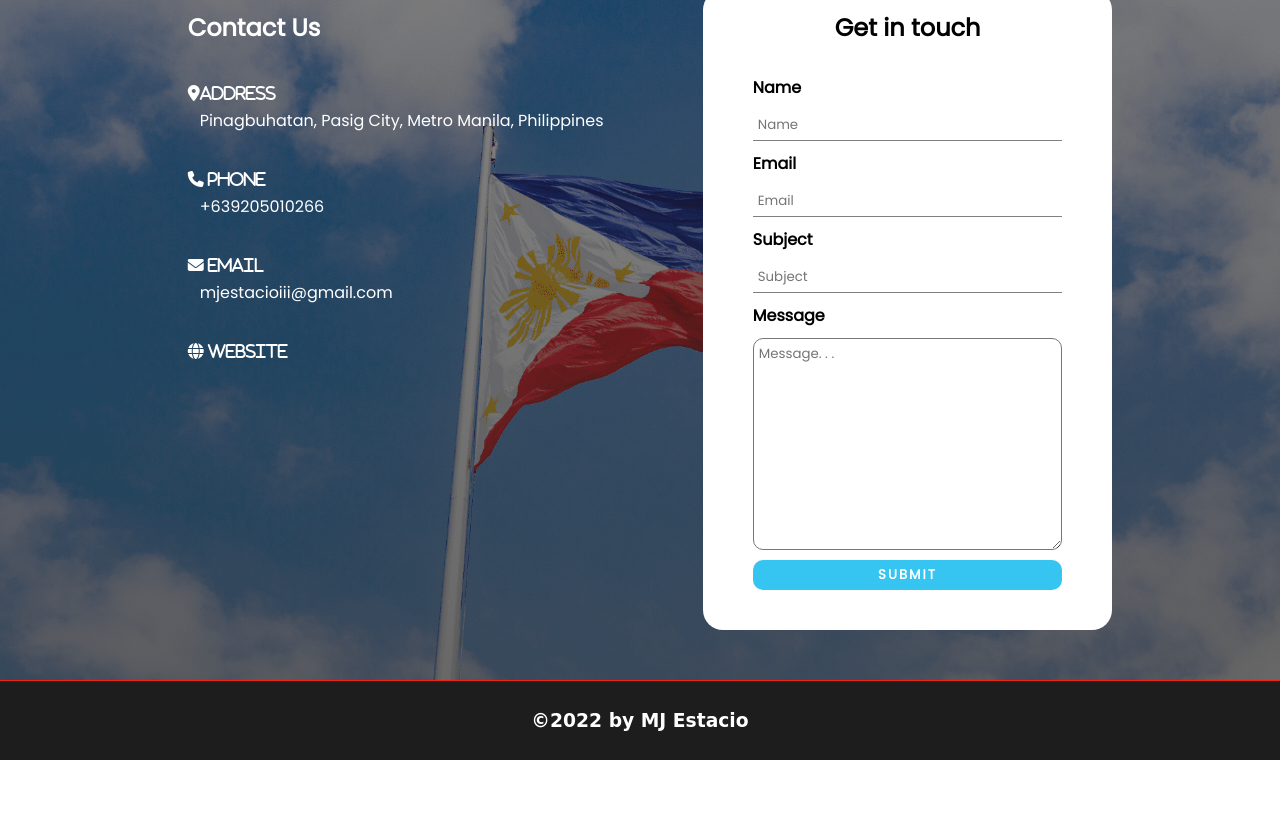
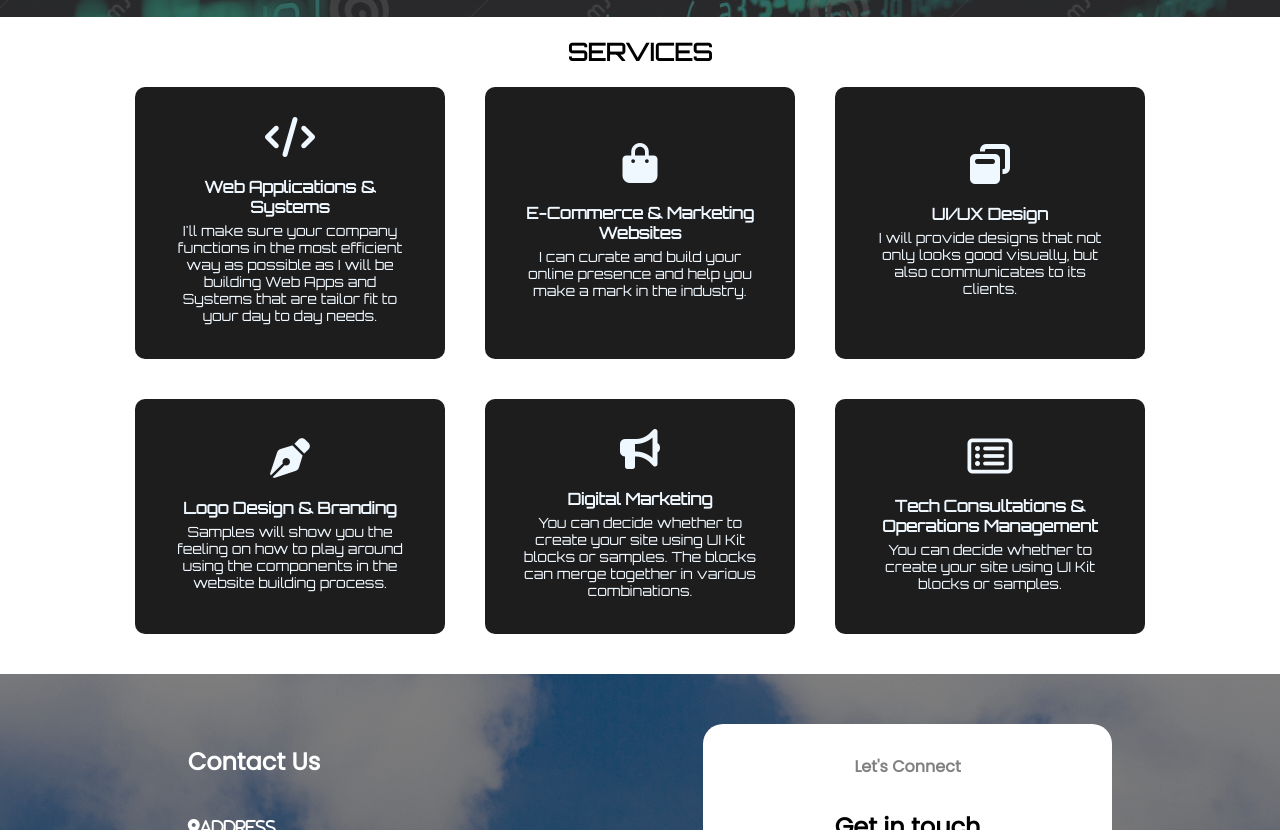
Before and after one commit to MJEstacio/MJEWebsite, a plain HTML site: page index.html in a window 1280 px wide. Shown: the part 1970-2800 px from the top of the page. Before the commit the page ends 2730 px from the top, so only its background shows below. Drawn offline with nearby package versions, Linux system fonts and the light colour scheme; a web font is replaced by a local one.

Commit message:
add process

```diff
--- a/css/@media.css
+++ b/css/@media.css
@@ -27,9 +27,19 @@
   .contact-section {
     justify-content: center;
     align-items: center;
+    padding: 0;
+    width: 100%;
   }
+  .contact-container {
+    width: 100%;
+  }
+
   .right-section {
     width: 95%;
+  }
+  /* Service Section */
+  .service-card {
+    width: 80%;
   }
 }
 @media all and (max-width: 768px) {
@@ -60,4 +70,7 @@
   .textSection h1 {
     font-size: 1.8rem;
   }
+  .service-card {
+    width: 95%;
+  }
 }
--- a/css/styles.css
+++ b/css/styles.css
@@ -87,7 +87,7 @@ nav ul li a:hover {
 }
 nav ul li.navLinks {
   width: auto;
-  margin: 0 60px;
+  margin: 0 30px;
   text-align: center;
   font-size: 18px;
   position: relative;
@@ -216,12 +216,11 @@ nav ul li.navBtn.show i:before {
 /* Profile Section */
 /* Skill Section */
 .skill-section {
-  display: flex;
-  flex-wrap: wrap;
   position: relative;
-  width: 100vw;
+  padding: 20px;
   justify-content: center;
   align-items: center;
+
   background-image: linear-gradient(
       to bottom,
       rgba(25, 25, 25, 0.52),
@@ -231,7 +230,27 @@ nav ul li.navBtn.show i:before {
   background-position: center;
   background-repeat: no-repeat;
   background-size: cover;
+}
+.skill-section h1 {
+  text-align: center;
+  color: aliceblue;
+  width: 400px;
+  background-color: rgba(25, 25, 25, 0.9);
+  border-radius: 20px;
   padding: 20px;
+  margin: auto;
+  transition: 1s ease;
+}
+.skill-section h1:hover {
+  transform: translateY(-10px);
+  color: #ec2410;
+}
+.skill-container {
+  display: flex;
+
+  justify-content: center;
+  align-items: center;
+  flex-wrap: wrap;
 }
 .skill-card {
   display: flex;
@@ -271,6 +290,51 @@ nav ul li.navBtn.show i:before {
 }
 .skill-card .fa-php {
   color: #aeb2d5;
+}
+
+/* Services Section */
+.services-section {
+  position: relative;
+  justify-content: center;
+  align-items: center;
+  padding: 20px;
+}
+.services-section h2 {
+  font-family: Orbitron, sans-serif;
+  text-transform: uppercase;
+  text-align: center;
+}
+.service-container {
+  display: flex;
+  flex-direction: row;
+  justify-content: center;
+  flex-wrap: wrap;
+}
+.service-card {
+  display: flex;
+  position: relative;
+  width: 25%;
+  flex-direction: column;
+  border-radius: 10px;
+  color: aliceblue;
+  flex-direction: column;
+  background-color: #1e1d1d;
+  justify-content: center;
+
+  transition: 1s ease;
+  font-family: Orbitron, sans-serif;
+  margin: 20px;
+  padding: 30px;
+  text-align: center;
+}
+.service-card i {
+  font-size: 40px;
+  margin-bottom: 20px;
+}
+.service-card p {
+  font-size: 14px;
+  padding: 5px;
+  text-align: center;
 }
 /* Contact Section */
 .contact-section {
@@ -317,6 +381,10 @@ nav ul li.navBtn.show i:before {
 .left-section div p {
   margin-left: 12px;
 }
+.left-section div p a {
+  text-decoration: none;
+  color: white;
+}
 .right-section {
   display: flex;
   flex-direction: column;
@@ -328,6 +396,12 @@ nav ul li.navBtn.show i:before {
 }
 .right-section h2 {
   text-align: center;
+  padding: 20px;
+}
+.right-section h4 {
+  text-align: center;
+  color: grey;
+  padding: 10px;
 }
 form {
   padding: 20px 30px;
--- a/index.html
+++ b/index.html
@@ -44,6 +44,12 @@
           </li>
           <li class="navLinks">
             <a href="#">Portfolio</a>
+          </li>
+          <li class="navLinks">
+            <a href="#services">Services</a>
+          </li>
+          <li class="navLinks">
+            <a href="#">Process</a>
           </li>
           <li class="navLinks">
             <a href="#contact">Contact Me</a>
@@ -125,7 +131,10 @@
         <hr />
       </div>
     </div>
+
     <div class="skill-section">
+      <h1>Web Development</h1>
+      <div class="skill-container">
         <div class="skill-card animate-left reveal">
           <i class="fa-brands fa-html5"></i>
           <h4>HTML</h4>
@@ -147,7 +156,66 @@
           <h4>Php</h4>
         </div>
       </div>
-
+    </div>
+    <div class="services-section" id="services">
+      <h2>Services</h2>
+      <div class="service-container">
+        <div class="service-card animate-zoom reveal">
+          <i class="fa-solid fa-code"></i>
+          <h4>Web Applications & Systems</h4>
+          <p>
+            I'll make sure your company functions in the
+            most efficient way as possible as I will be
+            building Web Apps and Systems that are tailor
+            fit to your day to day needs.
+          </p>
+        </div>
+        <div class="service-card animate-zoom reveal">
+          <i class="fa-solid fa-bag-shopping"></i>
+          <h4>E-Commerce & Marketing Websites</h4>
+          <p>
+            I can curate and build your online presence and
+            help you make a mark in the industry.
+          </p>
+        </div>
+        <div class="service-card animate-zoom reveal">
+          <i class="fa-solid fa-window-restore"></i>
+          <h4>UI/UX Design</h4>
+          <p>
+            I will provide designs that not only looks good
+            visually, but also communicates to its clients.
+          </p>
+        </div>
+        <div class="service-card animate-zoom reveal">
+          <i class="fa-solid fa-pen-nib"></i>
+          <h4>Logo Design & Branding</h4>
+          <p>
+            Samples will show you the feeling on how to play
+            around using the components in the website
+            building process.
+          </p>
+        </div>
+        <div class="service-card animate-zoom reveal">
+          <i class="fa-solid fa-bullhorn"></i>
+          <h4>Digital Marketing</h4>
+          <p>
+            You can decide whether to create your site using
+            UI Kit blocks or samples. The blocks can merge
+            together in various combinations.
+          </p>
+        </div>
+        <div class="service-card animate-zoom reveal">
+          <i class="fa-regular fa-rectangle-list"></i>
+          <h4>
+            Tech Consultations & Operations Management
+          </h4>
+          <p>
+            You can decide whether to create your site using
+            UI Kit blocks or samples.
+          </p>
+        </div>
+      </div>
+    </div>
     <div id="contact" class="contact-section">
       <div class="contact-container">
         <div class="left-section animate-left reveal">
@@ -170,9 +238,17 @@
           </div>
           <div>
             <i class="fa-solid fa-globe"> Website</i>
+            <p>
+              <a
+                href="https://mjestacio.github.io/MJEWebsite/"
+              >
+                https://mjestacio.github.io/MJEWebsite/</a
+              >
+            </p>
           </div>
         </div>
         <div class="right-section animate-right reveal">
+          <h4>Let's Connect</h4>
           <h2>Get in touch</h2>
           <form
             method="post"
@@ -221,6 +297,7 @@
         </div>
       </div>
     </div>
+
     <footer>
       <h3>©2022 by MJ Estacio</h3>
     </footer>
```
Lines whose indentation alone changed are shown as unchanged.
